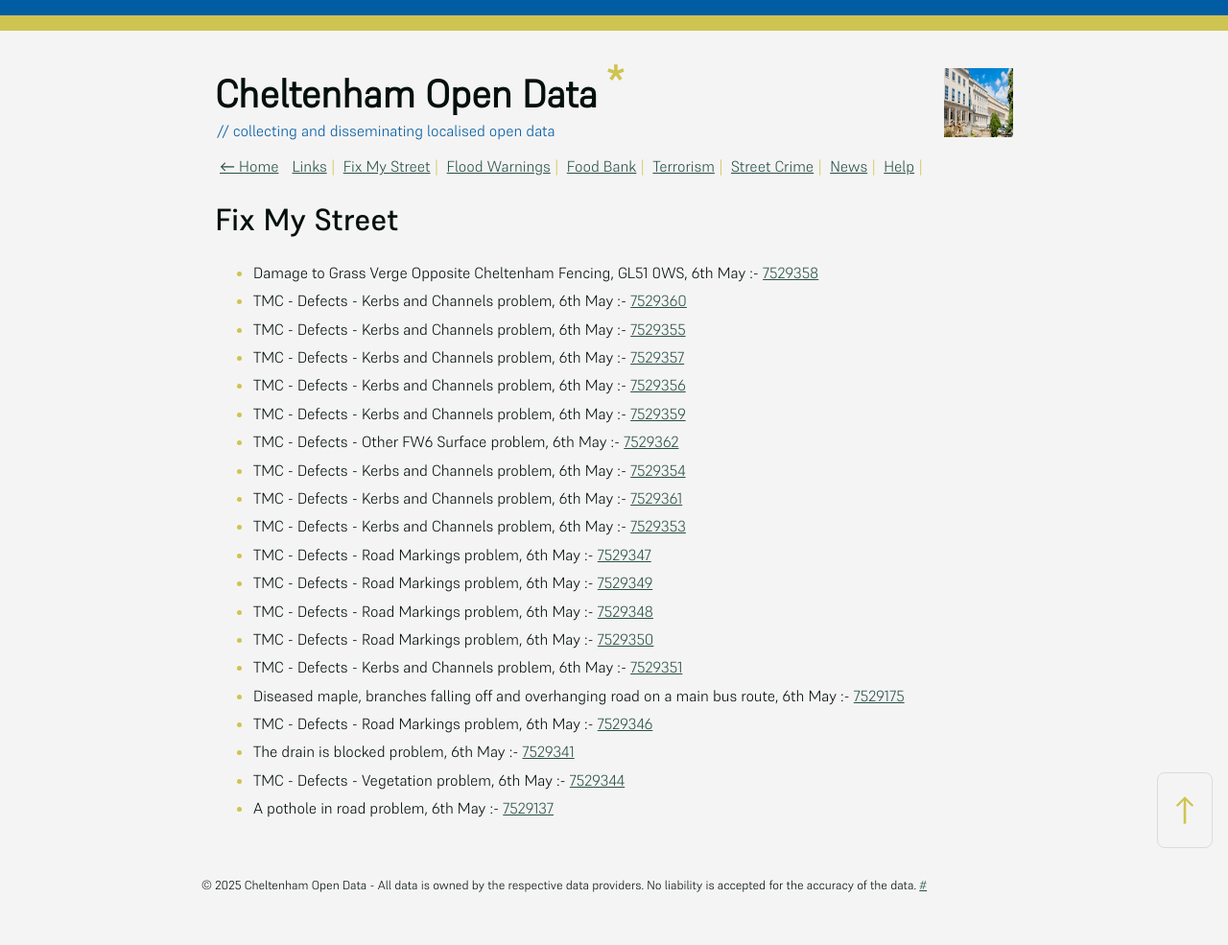
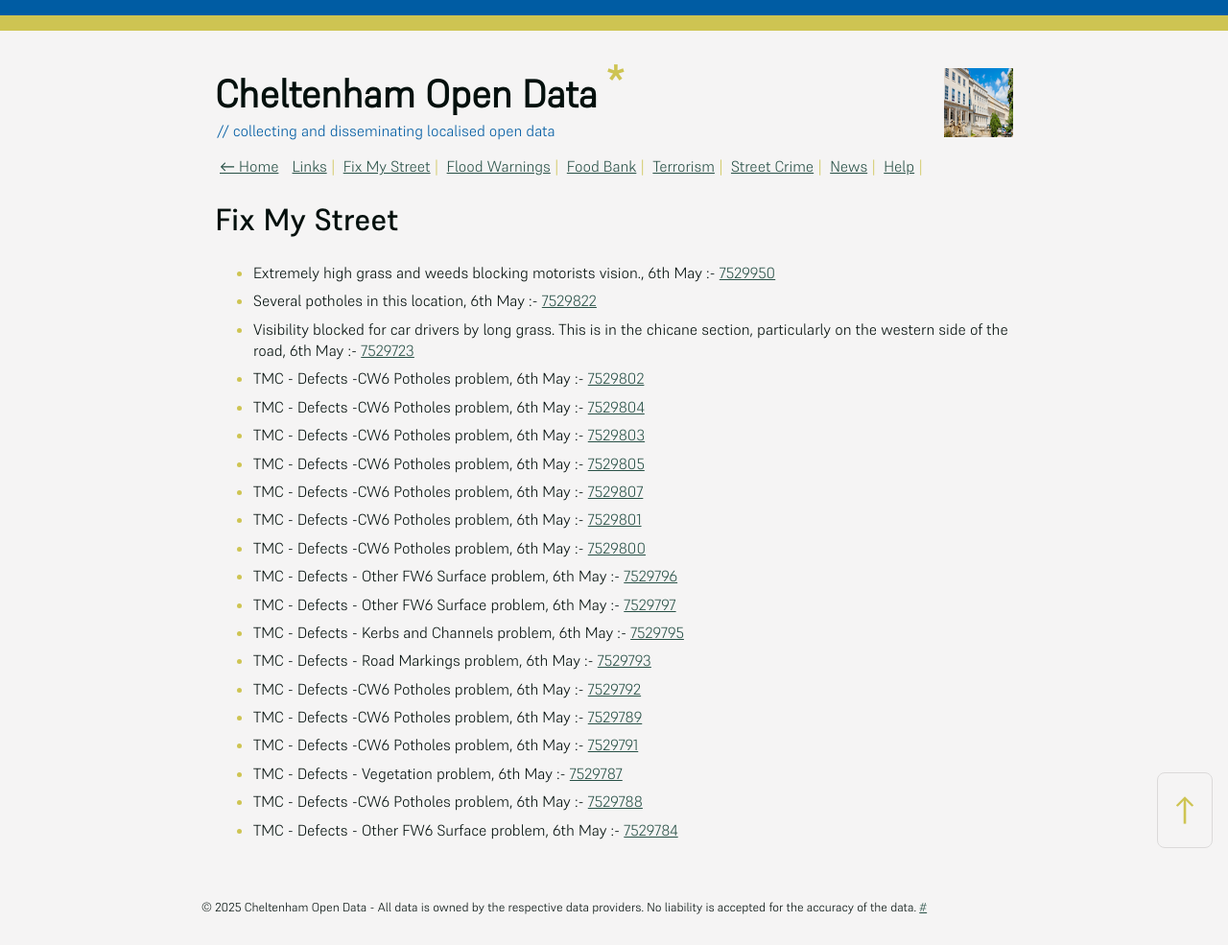
Before and after one commit to mat-0/cheltenham-open-data, a Jekyll site: the page built from _pages/fix-my-street.md, in a window 1280 px wide. Shown: the whole page at 96% size. Built offline with Jekyll 4.4.1, drawn with Linux system fonts in a browser that asks for light colours; before the commit the page ends 962 px from its top, so only the background shows below that.

Commit message:
Updated 2025-05-06 14:58:13

```diff
--- a/_pages/fix-my-street.md
+++ b/_pages/fix-my-street.md
@@ -9,25 +9,25 @@ permalink: /fix-my-street
 
 <!-- fix_marker starts -->
 
-- Damage to Grass Verge Opposite Cheltenham Fencing, GL51 0WS, 6th May :- [7529358](https://www.fixmystreet.com/report/7529358)
-- TMC - Defects - Kerbs and Channels problem, 6th May :- [7529360](https://www.fixmystreet.com/report/7529360)
-- TMC - Defects - Kerbs and Channels problem, 6th May :- [7529355](https://www.fixmystreet.com/report/7529355)
-- TMC - Defects - Kerbs and Channels problem, 6th May :- [7529357](https://www.fixmystreet.com/report/7529357)
-- TMC - Defects - Kerbs and Channels problem, 6th May :- [7529356](https://www.fixmystreet.com/report/7529356)
-- TMC - Defects - Kerbs and Channels problem, 6th May :- [7529359](https://www.fixmystreet.com/report/7529359)
-- TMC - Defects - Other FW6  Surface problem, 6th May :- [7529362](https://www.fixmystreet.com/report/7529362)
-- TMC - Defects - Kerbs and Channels problem, 6th May :- [7529354](https://www.fixmystreet.com/report/7529354)
-- TMC - Defects - Kerbs and Channels problem, 6th May :- [7529361](https://www.fixmystreet.com/report/7529361)
-- TMC - Defects - Kerbs and Channels problem, 6th May :- [7529353](https://www.fixmystreet.com/report/7529353)
-- TMC - Defects - Road Markings problem, 6th May :- [7529347](https://www.fixmystreet.com/report/7529347)
-- TMC - Defects - Road Markings problem, 6th May :- [7529349](https://www.fixmystreet.com/report/7529349)
-- TMC - Defects - Road Markings problem, 6th May :- [7529348](https://www.fixmystreet.com/report/7529348)
-- TMC - Defects - Road Markings problem, 6th May :- [7529350](https://www.fixmystreet.com/report/7529350)
-- TMC - Defects - Kerbs and Channels problem, 6th May :- [7529351](https://www.fixmystreet.com/report/7529351)
-- Diseased maple, branches falling off and overhanging road on a main bus route, 6th May :- [7529175](https://www.fixmystreet.com/report/7529175)
-- TMC - Defects - Road Markings problem, 6th May :- [7529346](https://www.fixmystreet.com/report/7529346)
-- The drain is blocked problem, 6th May :- [7529341](https://www.fixmystreet.com/report/7529341)
-- TMC - Defects - Vegetation problem, 6th May :- [7529344](https://www.fixmystreet.com/report/7529344)
-- A pothole in road problem, 6th May :- [7529137](https://www.fixmystreet.com/report/7529137)
+- Extremely high grass and weeds blocking motorists vision., 6th May :- [7529950](https://www.fixmystreet.com/report/7529950)
+- Several potholes in this location, 6th May :- [7529822](https://www.fixmystreet.com/report/7529822)
+- Visibility blocked for car drivers by long grass. This is in the chicane section, particularly on the western side of the road, 6th May :- [7529723](https://www.fixmystreet.com/report/7529723)
+- TMC - Defects -CW6 Potholes  problem, 6th May :- [7529802](https://www.fixmystreet.com/report/7529802)
+- TMC - Defects -CW6 Potholes  problem, 6th May :- [7529804](https://www.fixmystreet.com/report/7529804)
+- TMC - Defects -CW6 Potholes  problem, 6th May :- [7529803](https://www.fixmystreet.com/report/7529803)
+- TMC - Defects -CW6 Potholes  problem, 6th May :- [7529805](https://www.fixmystreet.com/report/7529805)
+- TMC - Defects -CW6 Potholes  problem, 6th May :- [7529807](https://www.fixmystreet.com/report/7529807)
+- TMC - Defects -CW6 Potholes  problem, 6th May :- [7529801](https://www.fixmystreet.com/report/7529801)
+- TMC - Defects -CW6 Potholes  problem, 6th May :- [7529800](https://www.fixmystreet.com/report/7529800)
+- TMC - Defects - Other FW6  Surface problem, 6th May :- [7529796](https://www.fixmystreet.com/report/7529796)
+- TMC - Defects - Other FW6  Surface problem, 6th May :- [7529797](https://www.fixmystreet.com/report/7529797)
+- TMC - Defects - Kerbs and Channels problem, 6th May :- [7529795](https://www.fixmystreet.com/report/7529795)
+- TMC - Defects - Road Markings problem, 6th May :- [7529793](https://www.fixmystreet.com/report/7529793)
+- TMC - Defects -CW6 Potholes  problem, 6th May :- [7529792](https://www.fixmystreet.com/report/7529792)
+- TMC - Defects -CW6 Potholes  problem, 6th May :- [7529789](https://www.fixmystreet.com/report/7529789)
+- TMC - Defects -CW6 Potholes  problem, 6th May :- [7529791](https://www.fixmystreet.com/report/7529791)
+- TMC - Defects - Vegetation problem, 6th May :- [7529787](https://www.fixmystreet.com/report/7529787)
+- TMC - Defects -CW6 Potholes  problem, 6th May :- [7529788](https://www.fixmystreet.com/report/7529788)
+- TMC - Defects - Other FW6  Surface problem, 6th May :- [7529784](https://www.fixmystreet.com/report/7529784)
 
 <!-- fix_marker ends -->
```
Also changed, not shown: _data/flood.json (+5 -69 lines), _pages/news.md (+16 -16 lines), index.md (+5 -5 lines).
